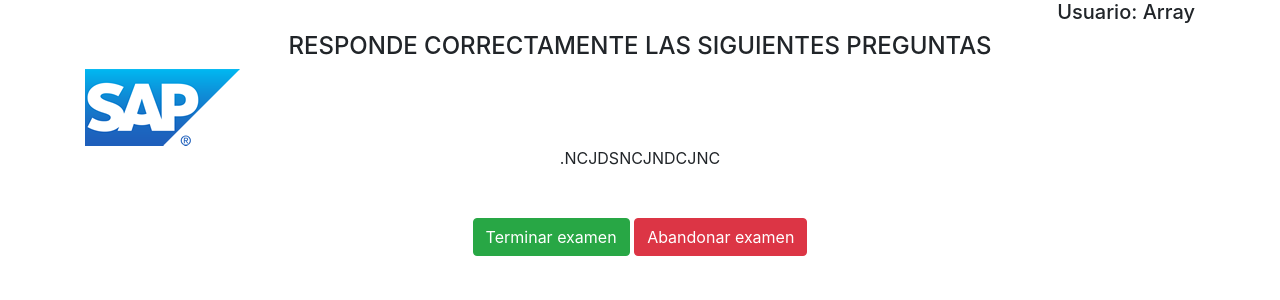
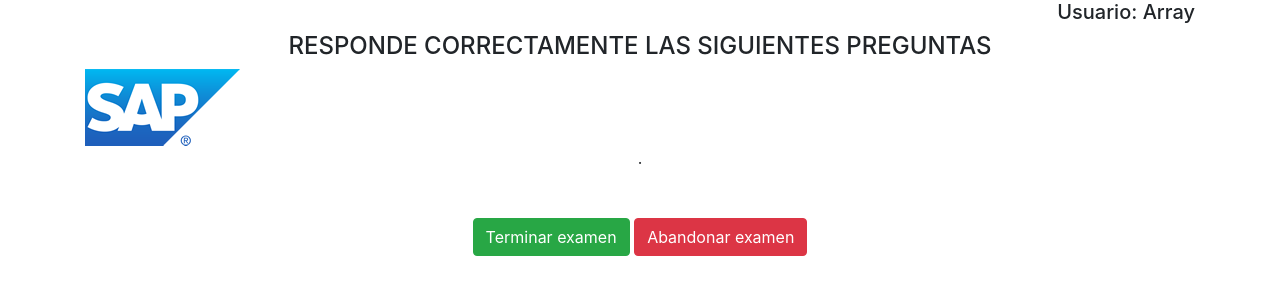
Before and after one commit to luis1415s/ANMEC_CEplatform, a PHP site: page /examenSAP.php in a window 1280 px wide. Shown: the top 300 px of the page. Run offline with PHP 8.4, Linux system fonts and the light colour scheme; the visitor is signed in with stand-in values (Sample User, id 1); data that the repository does not hold is empty.

Commit message:
first commit

```diff
--- a/conex.php
+++ b/conex.php
@@ -8,4 +8,3 @@
 		print(".");
 	}
 ?>
-NCJDSNCJNDCJNC
```
